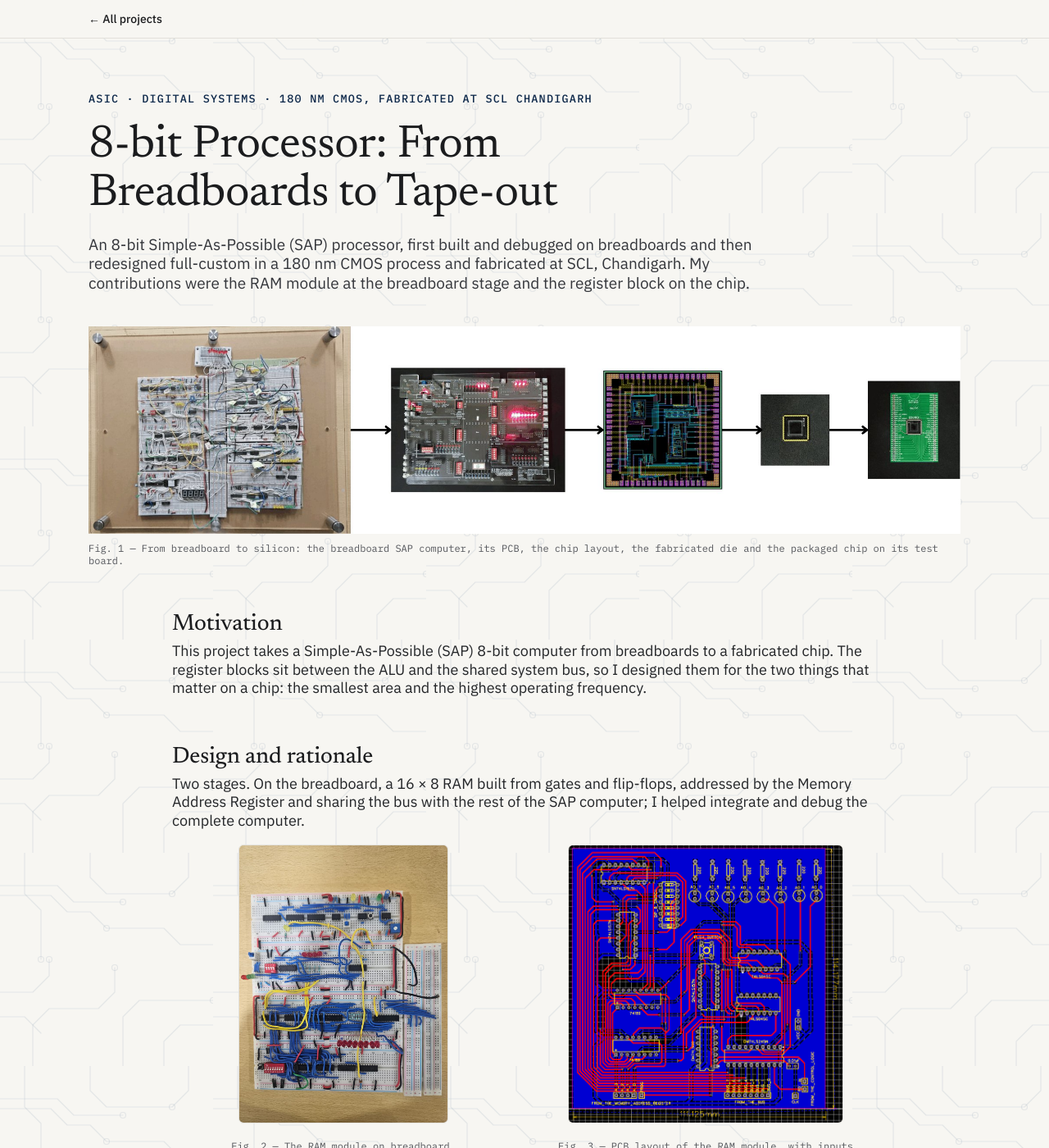
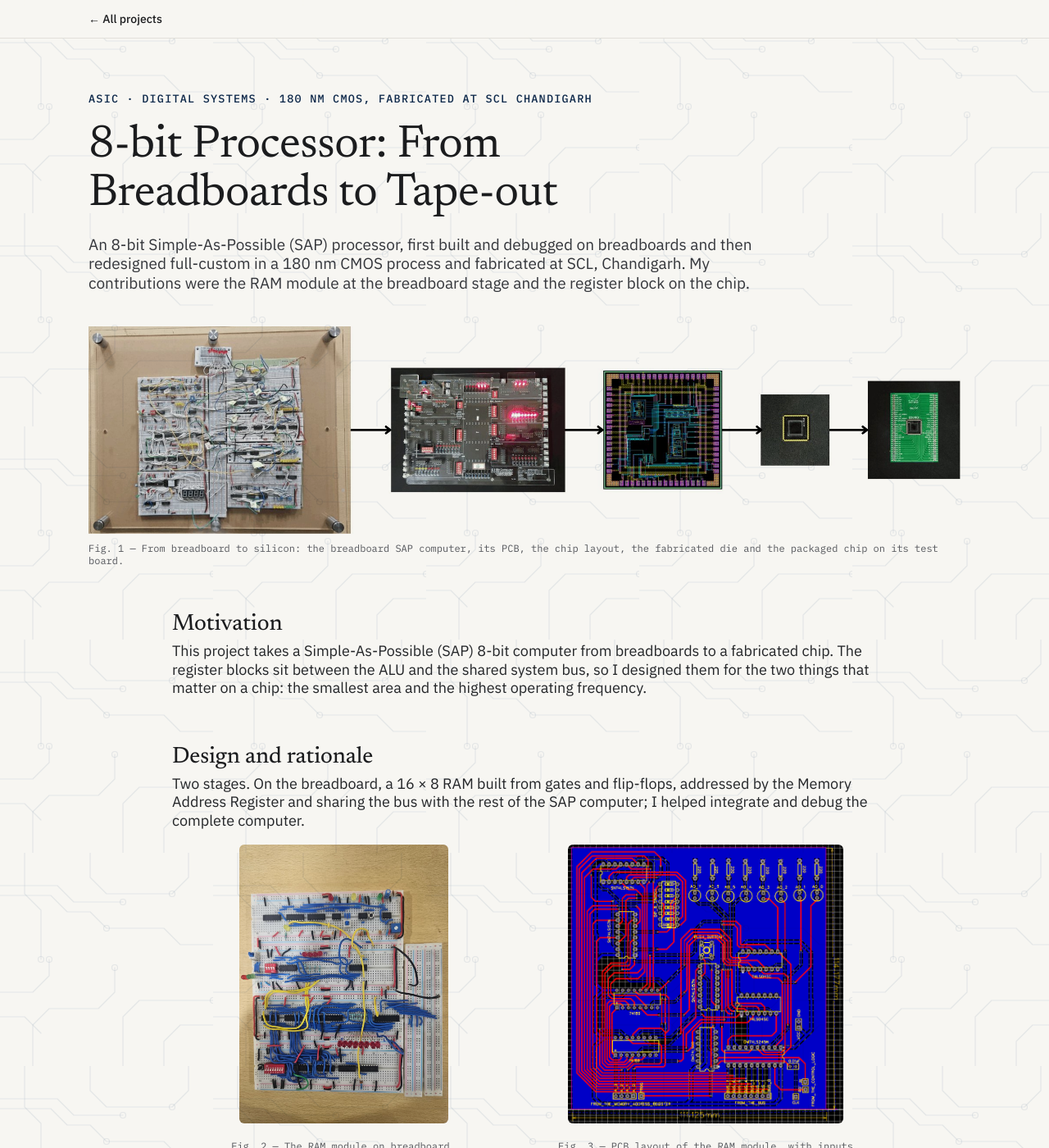
Before and after one commit to karthikm-22/karthikm-22.github.io, a Jekyll site: the page built from _projects/01-register-block.md, in a window 1280 px wide and 1400 px high. Shown: the whole window at 82% size. Built offline with Jekyll 4.4.1, drawn with Linux system fonts in a browser that asks for light colours.

Commit message:
Keep the original blended figures on the cardiac and 8-bit pages
Co-Authored-By: Claude Sonnet 5.5 <noreply@anthropic.com>
Claude-Session: https://claude.ai/code/session_01AKG1NoTwCQwdDbFKPKq22J

```diff
--- a/_layouts/project.html
+++ b/_layouts/project.html
@@ -29,13 +29,13 @@ layout: default
     <figcaption><a href="https://youtu.be/{{ page.video }}" target="_blank" rel="noopener">Watch the demonstration on YouTube ↗</a></figcaption>
   </figure>
   {%- elsif page.cover and page.cover != "" %}
-  <figure class="cover{% if page.cover_wide %} wide{% endif %}">
+  <figure class="cover{% if page.cover_wide %} wide{% endif %}{% if page.plain_figs %} plain{% endif %}">
     <div class="frame"><img src="{{ page.cover | relative_url }}" alt="{{ page.title }}"></div>
     {%- if page.cover_caption %}<figcaption>{{ page.cover_caption }}</figcaption>{% endif %}
   </figure>
   {%- endif %}
 
-  <article class="article prose">
+  <article class="article prose{% if page.plain_figs %} plain-figs{% endif %}">
     {{ content }}
   </article>
 
--- a/css/style.css
+++ b/css/style.css
@@ -186,6 +186,8 @@ figcaption{font-family:var(--mono);font-size:12px;color:var(--muted)}
 .cover{max-width:760px;margin:0 auto}
 .cover .frame{background:none;border:0;border-radius:0}
 .cover .frame img{max-height:380px;width:auto;max-width:100%;margin:0 auto;background:#fff}
+/* pages that blend figures into the page background instead of showing a white card */
+.plain-figs img,.cover.plain .frame img{background:transparent;border:0;mix-blend-mode:multiply}
 /* cover_wide: true in the front matter shows a long strip of images at the full width of the page */
 .cover.wide{max-width:none}
 .cover.wide .frame img{max-height:none;width:100%}
```
Also changed, not shown: _projects/01-register-block.md (+1 -0 lines), _projects/03-lvet-cardiac-output.md (+1 -0 lines).
